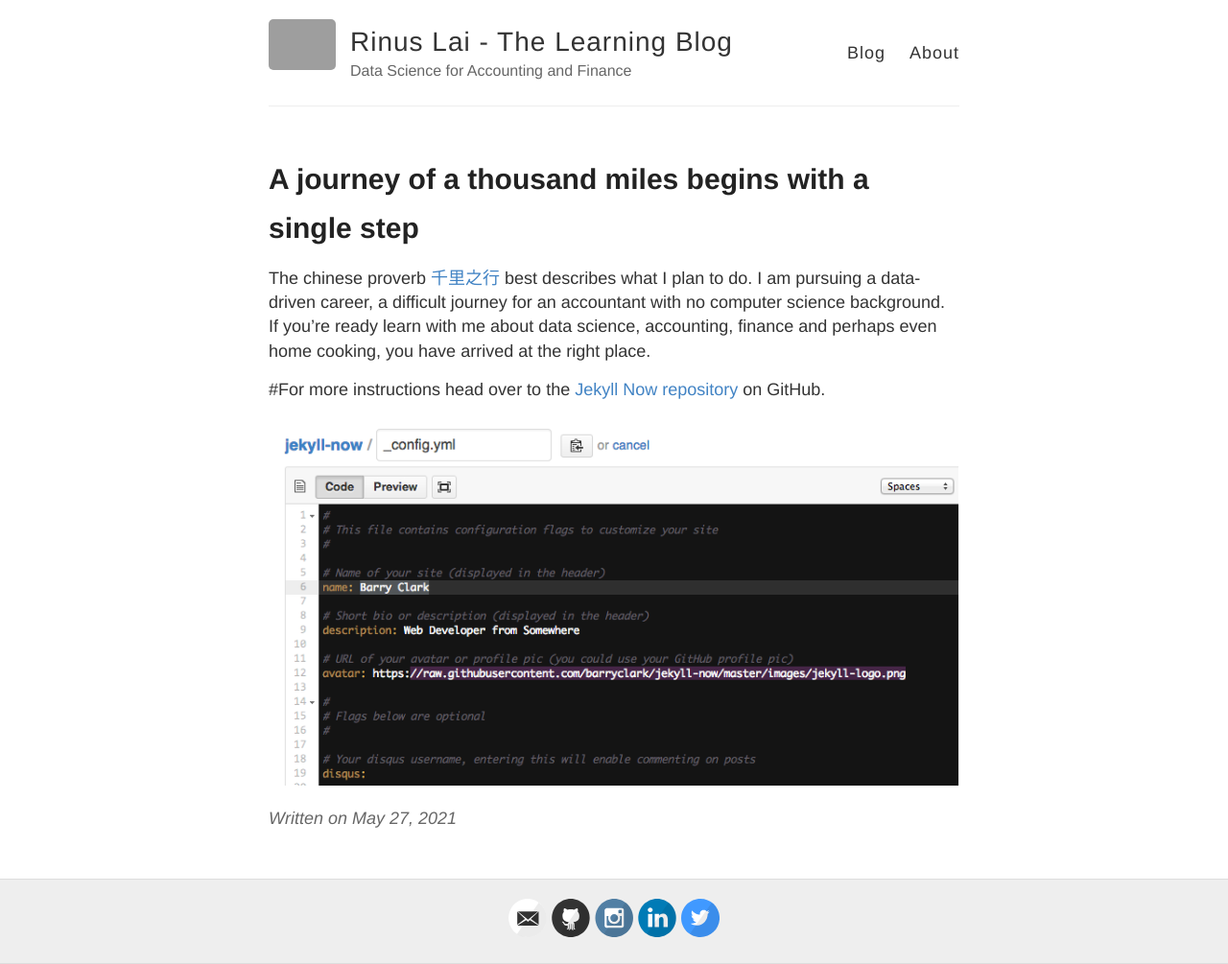
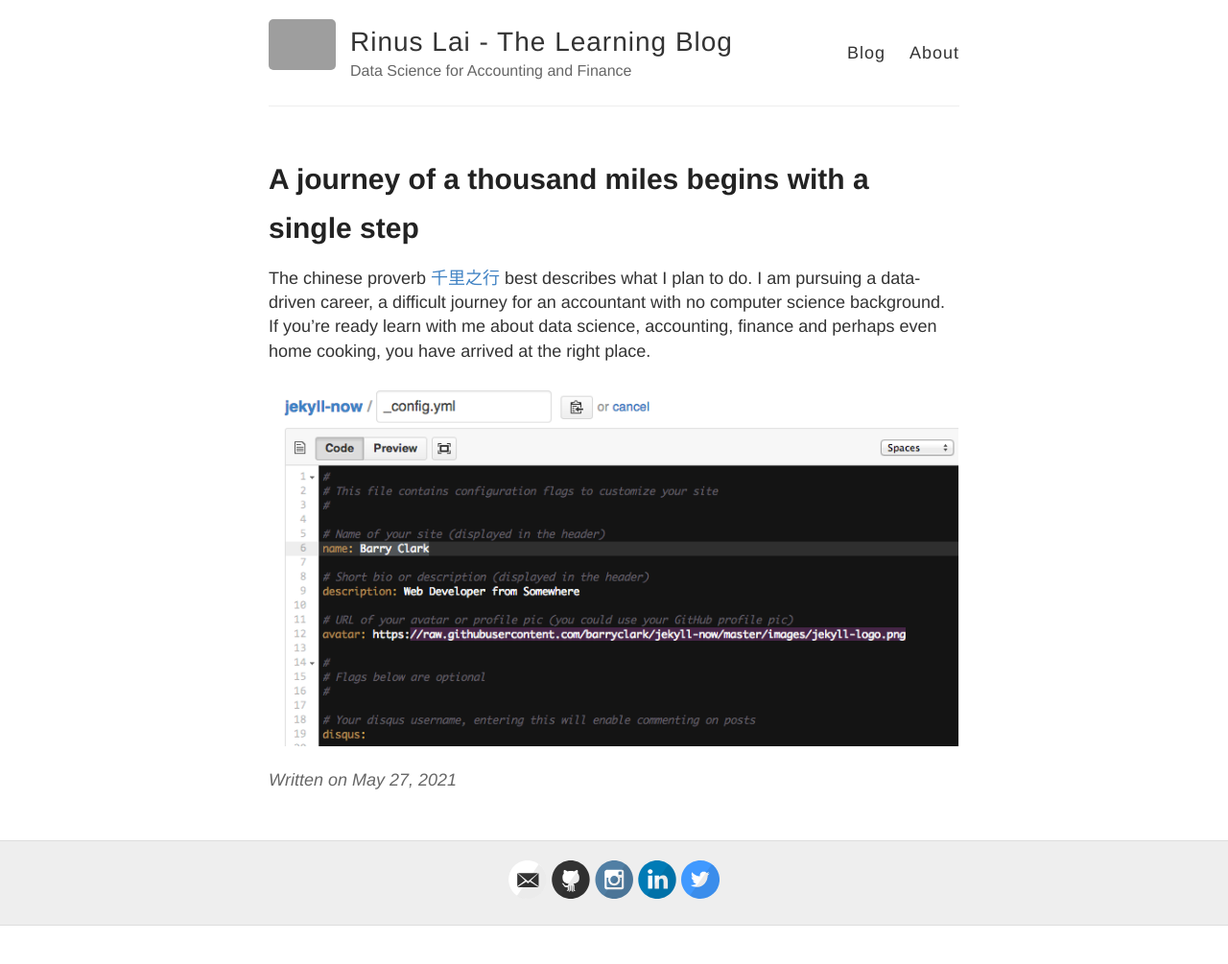
Before and after one commit to LHCRpyr/LHCRpyr.github.io, a Jekyll site: the page built from _posts/2021-5-27-Hello-World.md, in a window 1280 px wide. Shown: the whole page at 96% size. Built offline with Jekyll 4.4.1, drawn with Linux system fonts in a browser that asks for light colours; after the commit the page ends 965 px from its top, so only the background shows below that; grey boxes are pictures that could not be loaded.

Commit message:
Update 2021-5-27-Hello-World.md

```diff
--- a/_posts/2021-5-27-Hello-World.md
+++ b/_posts/2021-5-27-Hello-World.md
@@ -6,6 +6,4 @@ title: A journey of a thousand miles begins with a single step
 The chinese proverb [千里之行](https://en.wikipedia.org/wiki/A_journey_of_a_thousand_miles_begins_with_a_single_step) best describes what I plan to do.
 I am pursuing a data-driven career, a difficult journey for an accountant with no computer science background. If you're ready learn with me about data science, accounting, finance and perhaps even home cooking, you have arrived at the right place.
 
-#For more instructions head over to the [Jekyll Now repository](https://github.com/barryclark/jekyll-now) on GitHub.
-
 ![_config.yml]({{ site.baseurl }}/images/config.png)
```
